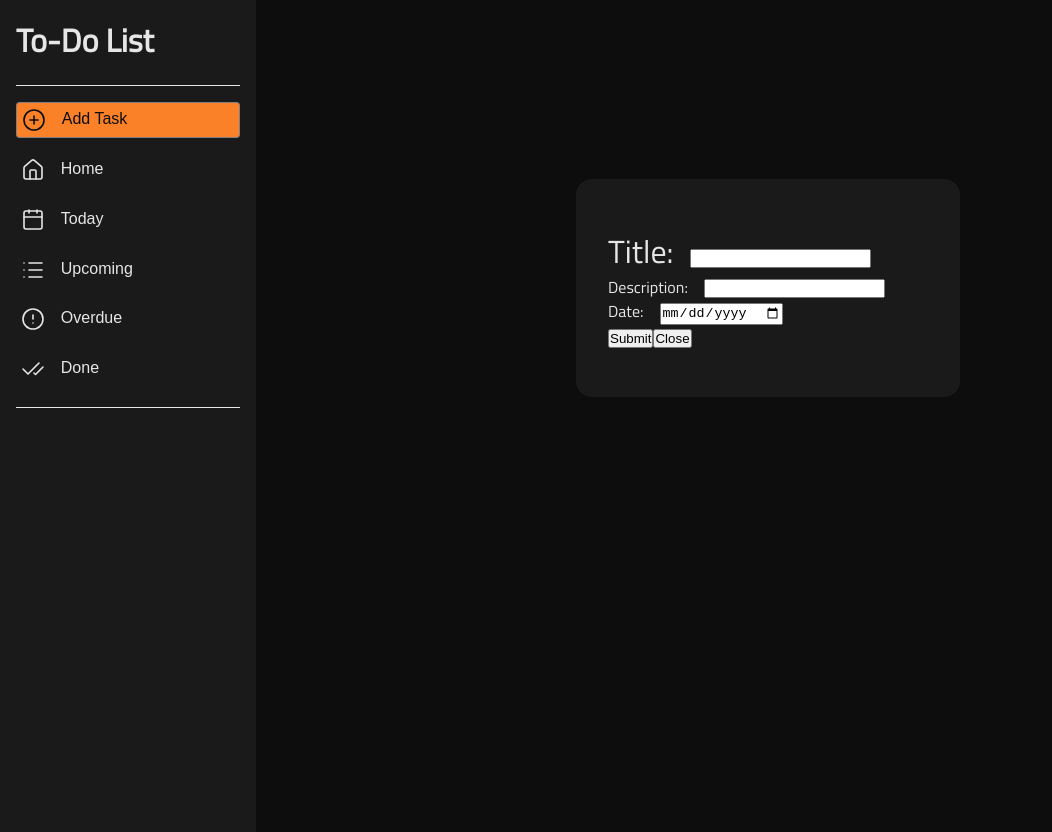
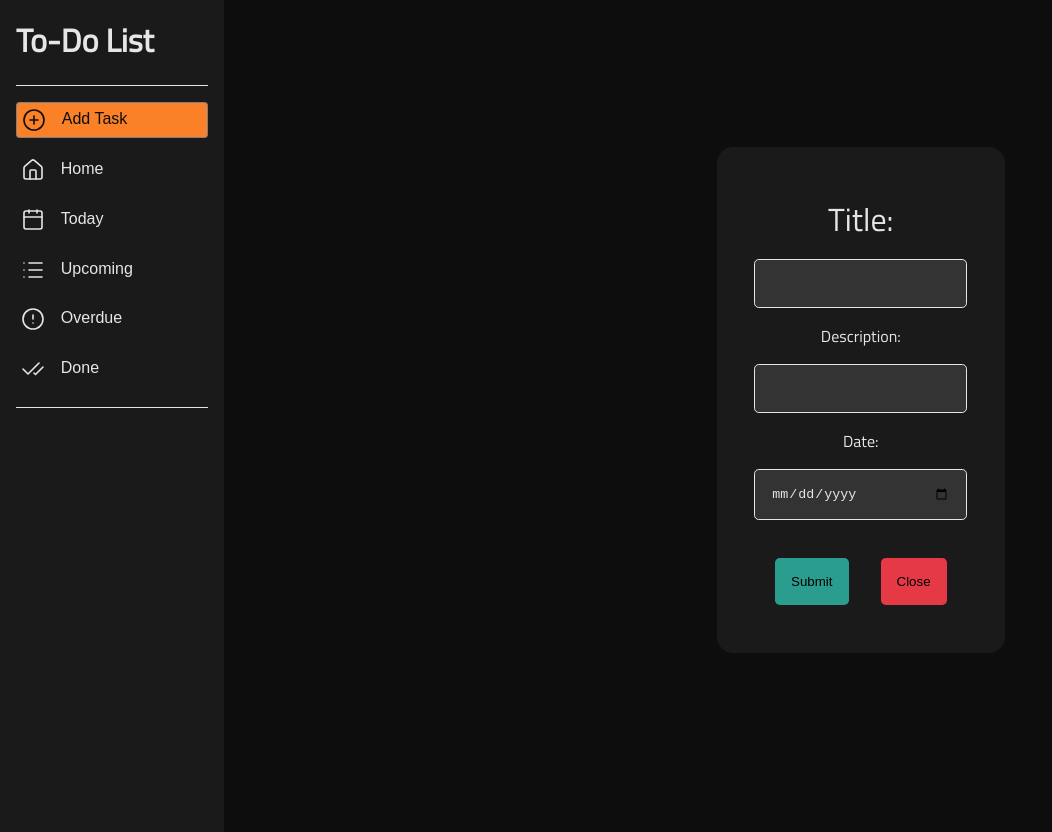
Before and after one commit to rootankush/to-do-list, a website built with webpack: page src/template.html in a window 1280 px wide. Both pictures are taken after a click on the button "Add Task". Shown: the whole page, without its empty margins (0-1052 px from the left). Built offline with nearby package versions, Linux system fonts and the light colour scheme.

Commit message:
data append to main-content working

```diff
--- a/src/index.js
+++ b/src/index.js
@@ -6,6 +6,7 @@ import { loadUpcoming } from "./modules/upcoming.js";
 import { loadOverdue } from "./modules/overdue.js";
 import { loadDone } from "./modules/completed.js";
 import { loadPopup } from "./modules/popup.js";
+import { loadTask } from "./modules/task.js";
 
 import {
   createIcons,
@@ -44,26 +45,6 @@ todayBtn.addEventListener("click", loadToday);
 upcomingBtn.addEventListener("click", loadUpcoming);
 overdueBtn.addEventListener("click", loadOverdue);
 doneBtn.addEventListener("click", loadDone);
-addTask.addEventListener("click", loadPopup);
-
-function createTask() {
-  const card = document.createElement("div");
-  const title = document.createElement("h1");
-  const description = document.createElement("p");
-  const date = document.createElement("p");
-  card.classList.add("card");
-
-  title.classList.add("title");
-  description.classList.add("description");
-  date.classList.add("date");
-
-  title.textContent = "Title:";
-  description.textContent = "Description:";
-  date.textContent = "Date:";
-
-  card.appendChild(title);
-  card.appendChild(description);
-  card.appendChild(date);
-
-  contentDiv.appendChild(card);
-}
+addTask.addEventListener("click", function () {
+  loadPopup(loadTask);
+});
--- a/src/modules/popup.js
+++ b/src/modules/popup.js
@@ -1,5 +1,5 @@
-export const loadPopup = () => {
-  const contentDiv = document.getElementById("main-content");
+export const loadPopup = (callback) => {
+  const contentDiv = document.getElementById("content");
 
   const popupOverly = document.createElement("div");
   const popupBox = document.createElement("div");
@@ -70,5 +70,15 @@ export const loadPopup = () => {
     popupOverly.remove();
   };
 
+  submitBtn.onclick = function () {
+    const data = {
+      title: titleInput.value,
+      description: descriptionInput.value,
+      date: dateInput.value,
+    };
+    callback(data);
+    popupOverly.remove();
+  };
+
   contentDiv.appendChild(popupOverly);
 };
--- /dev/null
+++ b/src/modules/task.js
@@ -0,0 +1,24 @@
+export const loadTask = (data) => {
+  console.log(data);
+
+  const contentDiv = document.getElementById("main-content");
+  const card = document.createElement("div");
+  const title = document.createElement("h1");
+  const description = document.createElement("p");
+  const date = document.createElement("p");
+  card.classList.add("card");
+
+  title.classList.add("title");
+  description.classList.add("description");
+  date.classList.add("date");
+
+  title.textContent = `Title: ${data.title}`;
+  description.textContent = `Description: ${data.description}`;
+  date.textContent = `Date: ${data.date}`;
+
+  card.appendChild(title);
+  card.appendChild(description);
+  card.appendChild(date);
+
+  contentDiv.appendChild(card);
+};
--- a/src/style.css
+++ b/src/style.css
@@ -18,7 +18,9 @@
 	--ui-main: #cccccc;
 	--ui-light: #e6e6e6;
 
-	--accent-color: #fa8128;
+	--accent-color-1: #fa8128;
+	--accent-color-2: #e63946;
+	--accent-color-3: #2a9d8f;
 }
 
 body {
@@ -39,7 +41,7 @@ h1 {
 .sidebar {
 	display: flex;
 	flex-direction: column;
-	width: auto;
+	width: 15vw;
 	height: 100vh;
 	background-color: var(--bg-default);
 	padding: 1rem;
@@ -48,7 +50,7 @@ h1 {
 
 #add-task {
 	color: var(--bg-dark);
-	background-color: var(--accent-color);
+	background-color: var(--accent-color-1);
 	border-radius: 0.2rem;
 }
 
@@ -112,3 +114,10 @@ h1 {
 	display: flex;
 	align-items: center;
 }
+
+.disabled {
+	color: var(--bg-dark);
+	background-color: var(--accent-color-1);
+	border-radius: 0.2rem;
+	pointer-events: none;
+}
--- a/src/styles/popup.css
+++ b/src/styles/popup.css
@@ -1,38 +1,66 @@
 .popupOverly {
+	position: fixed;
+	top: 0;
+	left: 19rem;
 	display: flex;
 	justify-content: center;
 	align-items: center;
-	height: 60vh;
+	height: 100vh;
+	width: 87vw;
 }
 
 .popupBox {
 	background-color: var(--bg-default);
-	width: 50%;
+	width: 20vw;
 	padding: 3rem 1rem;
 	border: none;
 	border-radius: 1rem;
+	text-align: center;
 }
 
-.titleText {
-	display: inline-block;
-	font-size: 2rem;
-	margin: 0 1rem;
-	border: none;
-}
-
-.descriptionText {
-	display: inline-block;
-	margin: 0 1rem;
-	border: none;
-}
-
+.titleText,
+.descriptionText,
 .dateText {
 	display: inline-block;
 	margin: 0 1rem;
 	border: none;
+	color: var(--ui-light);
+}
+
+.titleText {
+	font-size: 2rem;
+}
+
+.titleInput,
+.descriptionInput,
+.dateInput {
+	border: 1px solid var(--ui-light);
+	width: 70%;
+	padding: 1rem;
+	margin: 1rem;
+	border-radius: 0.3rem;
+	background-color: var(--bg-light);
+	color: var(--ui-light);
 }
 
 .buttonDiv {
 	margin: 0 1rem;
 	border: none;
+	text-align: center;
 }
+
+.submitBtn,
+.closeBtn {
+	border: none;
+	padding: 1rem;
+	margin: 1.4rem 1rem 0 1rem;
+	border-radius: 0.3rem;
+}
+
+.submitBtn {
+	background-color: var(--accent-color-3);
+}
+
+.closeBtn {
+	background-color: var(--accent-color-2);
+}
--- a/src/template.html
+++ b/src/template.html
@@ -6,7 +6,7 @@
     <title>To Do List</title>
   </head>
   <body>
-    <div class="content">
+    <div class="content" id="content">
       <div class="sidebar">
         <h1>To-Do List</h1>
         <div class="line"></div>
```
